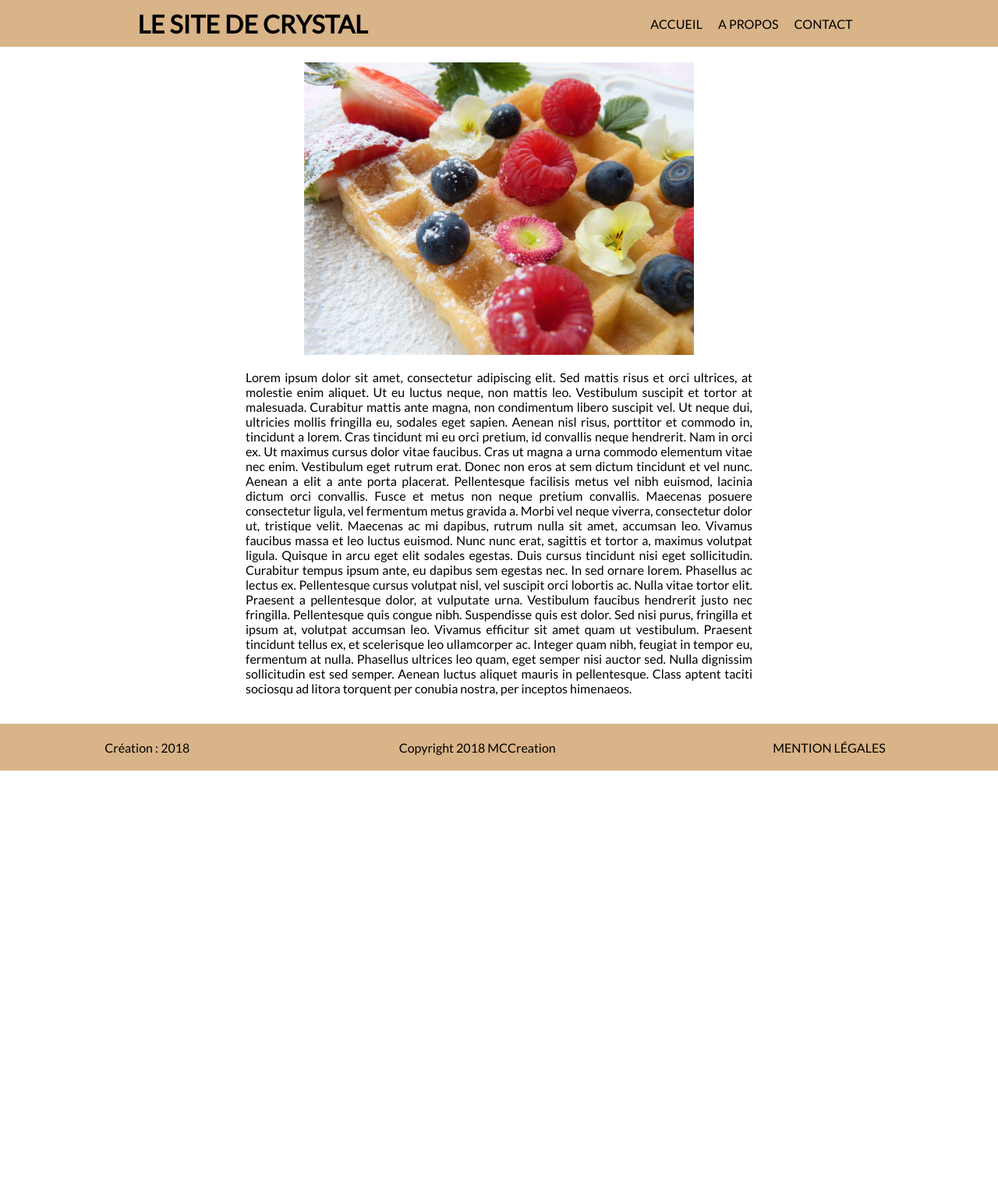
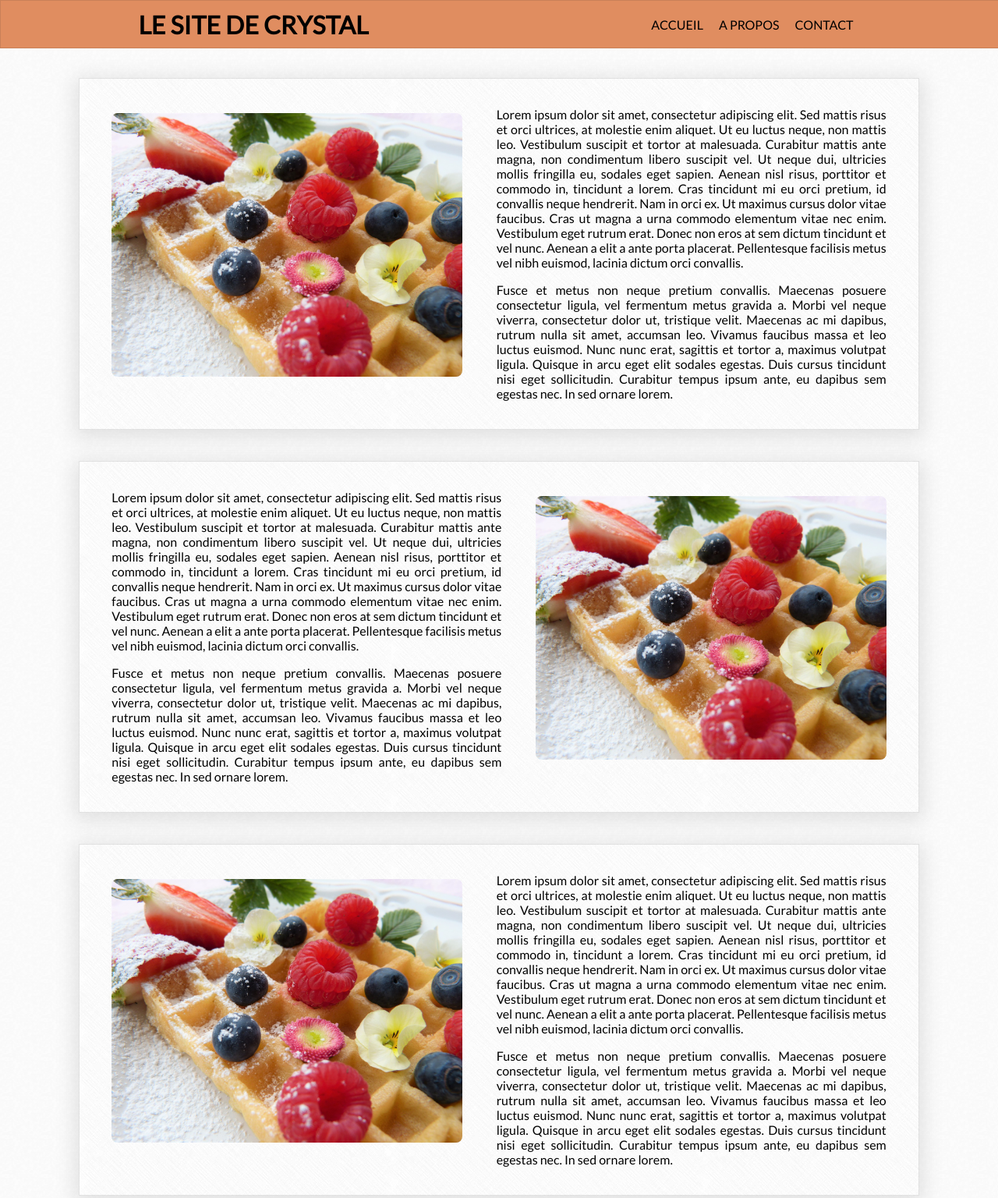
Before and after one commit to Nepheny/DWM10_htmlStarterKit, a plain HTML site: page index.html in a window 1280 px wide. Shown: the top 1536 px of the page at 78% size. Before the commit the page ends 988 px from the top, so only its background shows below. Drawn offline with Linux system fonts and the light colour scheme.

Commit message:
Added placeholder text to showcase our css

```diff
--- a/index.html
+++ b/index.html
@@ -9,9 +9,11 @@
         <link rel="stylesheet" href="./style.css" type="text/css">
     </head>
     <body class="no-padding-margin">
-        <header class="flex-base flex-center">
+        <header class="flex-base flex-center position-fixed">
             <!-- Titre du site -->
-            <h1 class="no-padding-margin" id="logo-title">Le site de Crystal</h1>
+            <a href="#" class="link-no-style">
+                <h1 class="no-padding-margin" id="logo-title">Le site de Crystal</h1>
+            </a>
             <!-- Navigation -->
             <nav class="flex-base flex-center full-height">
                 <ul class="flex-base no-padding-margin list-no-style menu-buttons full-height">
@@ -21,24 +23,47 @@
                 </ul>
             </nav>
         </header>
-        <main class="flex-base flex-center flex-coloumn">
-            <div class="image-container">
-                <img src="./gaufre.jpg" alt="Image de gaufre" title="Gaufre">
-            </div>
-            <p class="p-base">
-                <lorem>Lorem ipsum dolor sit amet, consectetur adipiscing elit. Sed mattis risus et orci ultrices, at molestie enim aliquet. Ut eu luctus neque, non mattis leo. Vestibulum suscipit et tortor at malesuada. Curabitur mattis ante magna, non condimentum libero suscipit vel. Ut neque dui, ultricies mollis fringilla eu, sodales eget sapien. Aenean nisl risus, porttitor et commodo in, tincidunt a lorem. Cras tincidunt mi eu orci pretium, id convallis neque hendrerit. Nam in orci ex. Ut maximus cursus dolor vitae faucibus. Cras ut magna a urna commodo elementum vitae nec enim. Vestibulum eget rutrum erat. Donec non eros at sem dictum tincidunt et vel nunc. Aenean a elit a ante porta placerat. Pellentesque facilisis metus vel nibh euismod, lacinia dictum orci convallis.
-
-                Fusce et metus non neque pretium convallis. Maecenas posuere consectetur ligula, vel fermentum metus gravida a. Morbi vel neque viverra, consectetur dolor ut, tristique velit. Maecenas ac mi dapibus, rutrum nulla sit amet, accumsan leo. Vivamus faucibus massa et leo luctus euismod. Nunc nunc erat, sagittis et tortor a, maximus volutpat ligula. Quisque in arcu eget elit sodales egestas. Duis cursus tincidunt nisi eget sollicitudin. Curabitur tempus ipsum ante, eu dapibus sem egestas nec. In sed ornare lorem.
-
-                Phasellus ac lectus ex. Pellentesque cursus volutpat nisl, vel suscipit orci lobortis ac. Nulla vitae tortor elit. Praesent a pellentesque dolor, at vulputate urna. Vestibulum faucibus hendrerit justo nec fringilla. Pellentesque quis congue nibh. Suspendisse quis est dolor. Sed nisi purus, fringilla et ipsum at, volutpat accumsan leo. Vivamus efficitur sit amet quam ut vestibulum. Praesent tincidunt tellus ex, et scelerisque leo ullamcorper ac. Integer quam nibh, feugiat in tempor eu, fermentum at nulla. Phasellus ultrices leo quam, eget semper nisi auctor sed. Nulla dignissim sollicitudin est sed semper. Aenean luctus aliquet mauris in pellentesque. Class aptent taciti sociosqu ad litora torquent per conubia nostra, per inceptos himenaeos.
-                </lorem>
-            </p>
+        <main class="flex-base flex-center flex-colomn">
+            <section class="flex-base flex-center flex-colomn full-width">
+                <div class="flex-base flex-center full-width base-cards">
+                    <div class="image-container">
+                        <img class="rounded-img" src="./gaufre.jpg" alt="Image de gaufre" title="Gaufre">
+                    </div>
+                    <div class="p-base">
+                        <p>Lorem ipsum dolor sit amet, consectetur adipiscing elit. Sed mattis risus et orci ultrices, at molestie enim aliquet. Ut eu luctus neque, non mattis leo. Vestibulum suscipit et tortor at malesuada. Curabitur mattis ante magna, non condimentum libero suscipit vel. Ut neque dui, ultricies mollis fringilla eu, sodales eget sapien. Aenean nisl risus, porttitor et commodo in, tincidunt a lorem. Cras tincidunt mi eu orci pretium, id convallis neque hendrerit. Nam in orci ex. Ut maximus cursus dolor vitae faucibus. Cras ut magna a urna commodo elementum vitae nec enim. Vestibulum eget rutrum erat. Donec non eros at sem dictum tincidunt et vel nunc. Aenean a elit a ante porta placerat. Pellentesque facilisis metus vel nibh euismod, lacinia dictum orci convallis.</p>
+                        <p>Fusce et metus non neque pretium convallis. Maecenas posuere consectetur ligula, vel fermentum metus gravida a. Morbi vel neque viverra, consectetur dolor ut, tristique velit. Maecenas ac mi dapibus, rutrum nulla sit amet, accumsan leo. Vivamus faucibus massa et leo luctus euismod. Nunc nunc erat, sagittis et tortor a, maximus volutpat ligula. Quisque in arcu eget elit sodales egestas. Duis cursus tincidunt nisi eget sollicitudin. Curabitur tempus ipsum ante, eu dapibus sem egestas nec. In sed ornare lorem.</p>
+                    </div>
+                </div>
+                <div class="flex-base flex-center full-width base-cards flex-row-alternate">
+                    <div class="image-container">
+                        <img class="rounded-img" src="./gaufre.jpg" alt="Image de gaufre" title="Gaufre">
+                    </div>
+                    <div class="p-base">
+                        <p>Lorem ipsum dolor sit amet, consectetur adipiscing elit. Sed mattis risus et orci ultrices, at molestie enim aliquet. Ut eu luctus neque, non mattis leo. Vestibulum suscipit et tortor at malesuada. Curabitur mattis ante magna, non condimentum libero suscipit vel. Ut neque dui, ultricies mollis fringilla eu, sodales eget sapien. Aenean nisl risus, porttitor et commodo in, tincidunt a lorem. Cras tincidunt mi eu orci pretium, id convallis neque hendrerit. Nam in orci ex. Ut maximus cursus dolor vitae faucibus. Cras ut magna a urna commodo elementum vitae nec enim. Vestibulum eget rutrum erat. Donec non eros at sem dictum tincidunt et vel nunc. Aenean a elit a ante porta placerat. Pellentesque facilisis metus vel nibh euismod, lacinia dictum orci convallis.</p>
+                        <p>Fusce et metus non neque pretium convallis. Maecenas posuere consectetur ligula, vel fermentum metus gravida a. Morbi vel neque viverra, consectetur dolor ut, tristique velit. Maecenas ac mi dapibus, rutrum nulla sit amet, accumsan leo. Vivamus faucibus massa et leo luctus euismod. Nunc nunc erat, sagittis et tortor a, maximus volutpat ligula. Quisque in arcu eget elit sodales egestas. Duis cursus tincidunt nisi eget sollicitudin. Curabitur tempus ipsum ante, eu dapibus sem egestas nec. In sed ornare lorem.</p>
+                    </div>
+                </div>
+                <div class="flex-base flex-center full-width base-cards">
+                    <div class="image-container">
+                        <img class="rounded-img" src="./gaufre.jpg" alt="Image de gaufre" title="Gaufre">
+                    </div>
+                    <div class="p-base">
+                        <p>Lorem ipsum dolor sit amet, consectetur adipiscing elit. Sed mattis risus et orci ultrices, at molestie enim aliquet. Ut eu luctus neque, non mattis leo. Vestibulum suscipit et tortor at malesuada. Curabitur mattis ante magna, non condimentum libero suscipit vel. Ut neque dui, ultricies mollis fringilla eu, sodales eget sapien. Aenean nisl risus, porttitor et commodo in, tincidunt a lorem. Cras tincidunt mi eu orci pretium, id convallis neque hendrerit. Nam in orci ex. Ut maximus cursus dolor vitae faucibus. Cras ut magna a urna commodo elementum vitae nec enim. Vestibulum eget rutrum erat. Donec non eros at sem dictum tincidunt et vel nunc. Aenean a elit a ante porta placerat. Pellentesque facilisis metus vel nibh euismod, lacinia dictum orci convallis.</p>
+                        <p>Fusce et metus non neque pretium convallis. Maecenas posuere consectetur ligula, vel fermentum metus gravida a. Morbi vel neque viverra, consectetur dolor ut, tristique velit. Maecenas ac mi dapibus, rutrum nulla sit amet, accumsan leo. Vivamus faucibus massa et leo luctus euismod. Nunc nunc erat, sagittis et tortor a, maximus volutpat ligula. Quisque in arcu eget elit sodales egestas. Duis cursus tincidunt nisi eget sollicitudin. Curabitur tempus ipsum ante, eu dapibus sem egestas nec. In sed ornare lorem.</p>
+                    </div>
+                </div>
+                <div class="p-full-width base-cards">
+                    <p>Lorem ipsum dolor sit amet, consectetur adipiscing elit. Sed mattis risus et orci ultrices, at molestie enim aliquet. Ut eu luctus neque, non mattis leo. Vestibulum suscipit et tortor at malesuada. Curabitur mattis ante magna, non condimentum libero suscipit vel. Ut neque dui, ultricies mollis fringilla eu, sodales eget sapien. Aenean nisl risus, porttitor et commodo in, tincidunt a lorem. Cras tincidunt mi eu orci pretium, id convallis neque hendrerit. Nam in orci ex. Ut maximus cursus dolor vitae faucibus. Cras ut magna a urna commodo elementum vitae nec enim. Vestibulum eget rutrum erat. Donec non eros at sem dictum tincidunt et vel nunc. Aenean a elit a ante porta placerat. Pellentesque facilisis metus vel nibh euismod, lacinia dictum orci convallis.</p>
+                    <p>Fusce et metus non neque pretium convallis. Maecenas posuere consectetur ligula, vel fermentum metus gravida a. Morbi vel neque viverra, consectetur dolor ut, tristique velit. Maecenas ac mi dapibus, rutrum nulla sit amet, accumsan leo. Vivamus faucibus massa et leo luctus euismod. Nunc nunc erat, sagittis et tortor a, maximus volutpat ligula. Quisque in arcu eget elit sodales egestas. Duis cursus tincidunt nisi eget sollicitudin. Curabitur tempus ipsum ante, eu dapibus sem egestas nec. In sed ornare lorem.</p>
+                    <p>Phasellus ac lectus ex. Pellentesque cursus volutpat nisl, vel suscipit orci lobortis ac. Nulla vitae tortor elit. Praesent a pellentesque dolor, at vulputate urna. Vestibulum faucibus hendrerit justo nec fringilla. Pellentesque quis congue nibh. Suspendisse quis est dolor. Sed nisi purus, fringilla et ipsum at, volutpat accumsan leo. Vivamus efficitur sit amet quam ut vestibulum. Praesent tincidunt tellus ex, et scelerisque leo ullamcorper ac. Integer quam nibh, feugiat in tempor eu, fermentum at nulla. Phasellus ultrices leo quam, eget semper nisi auctor sed. Nulla dignissim sollicitudin est sed semper. Aenean luctus aliquet mauris in pellentesque. Class aptent taciti sociosqu ad litora torquent per conubia nostra, per inceptos himenaeos.</p>
+                </div>
+            </section>
         </main>
         <footer>
             <ul class="flex-base no-padding-margin list-no-style footer-buttons full-height">
                 <li class="full-height flex-base flex-center">Création : 2018</li>
                 <li class="full-height flex-base flex-center">Copyright 2018 MCCreation</li>
-                <li class="full-height flex-base flex-center"><a class="full-height flex-base flex-center" href="#">Mention légales</a></li>
+                <li class="full-height flex-base flex-center"><a class="full-height flex-base flex-center" id="link-footer" href="#">Mention légales</a></li>
             </ul>
         </footer>
     </body>
--- a/style.css
+++ b/style.css
@@ -3,44 +3,67 @@
     font-family: 'Lato', sans-serif;
 }
 /* Selector for balises */
+body{
+    background-image: url('./sitePattern.png');
+}
 header{
     height: 60px;
-    background-color: #D9B488;
+    background-color: #E08D60;
+    top: 0;
+    border: 1px solid #C98058;
 }
 main{
-    min-height: 85vh;
-    margin: 20px 0;
+    margin: 80px 0 20px 0;
 }
 footer{
     height: 60px;
-    background-color: #D9B488;
-}
-.p-base{
-    width: 650px;
-    text-align: justify;
 }
                     /* Selector for classes*/
-.image-container{
-    width: 500px;
+.base-cards{
+    padding: 20px;
+    margin: 20px;
+    background-image: url('./cardPattern.png');
+    border: 1px solid rgba(0,0,0,0.10);
+    box-shadow: 0px 5px 25px 6px rgba(0,0,0,0.10);
 }
 .flex-base{
     display: flex;
     flex-direction: row;
     justify-content: space-around;
 }
+.rounded-img{
+    border-radius: 8px;
+}
+.image-container{
+    width: 450px;
+    margin-bottom: 20px;
+}
+.flex-row-alternate{
+    flex-direction: row-reverse;
+}
 .flex-center{
     align-items: center;
 }
-.flex-coloumn{
+.flex-colomn{
     flex-direction: column;
-}
-.footer-buttons>li{
-    padding: 0 10px;
-    color: black;
-    text-decoration: none;
 }
 .full-height{
     height: 100%;
+}
+.full-width{
+    width: 90%;
+}
+.p-full-width{
+    width: 850px;
+    text-align: justify;
+}
+.p-base{
+    width: 500px;
+    text-align: justify;
+}
+.position-fixed{
+    position: fixed;
+    width: 100%;
 }
 .menu-buttons>li{
     color: black;
@@ -55,10 +78,22 @@ footer{
     list-style: none;
 }
 /* Selector for id */
+.footer-buttons>li{
+    padding: 0 10px;
+    color: rgba(0,0,0,0.65);
+    text-decoration: none;
+}
+.link-no-style{
+    text-decoration: none;
+    color: inherit;
+}
 #logo-title{
     text-transform: uppercase;
+    color: black;
 }
-
+#link-footer{
+    color: rgba(0,0,0,0.65);
+}
                     /* Complex selectors */
 .image-container>img{
     max-width: 100%;
@@ -72,6 +107,5 @@ footer{
 }
 .menu-buttons>li>a:hover, .footer-buttons>li>a:hover{
     border-radius: 1px;
-    background-color: black;
-    color: white;
+    background-color: #C98058;
 }
```
Also changed, not shown: cardPattern.png (added), sitePattern.png (added).
